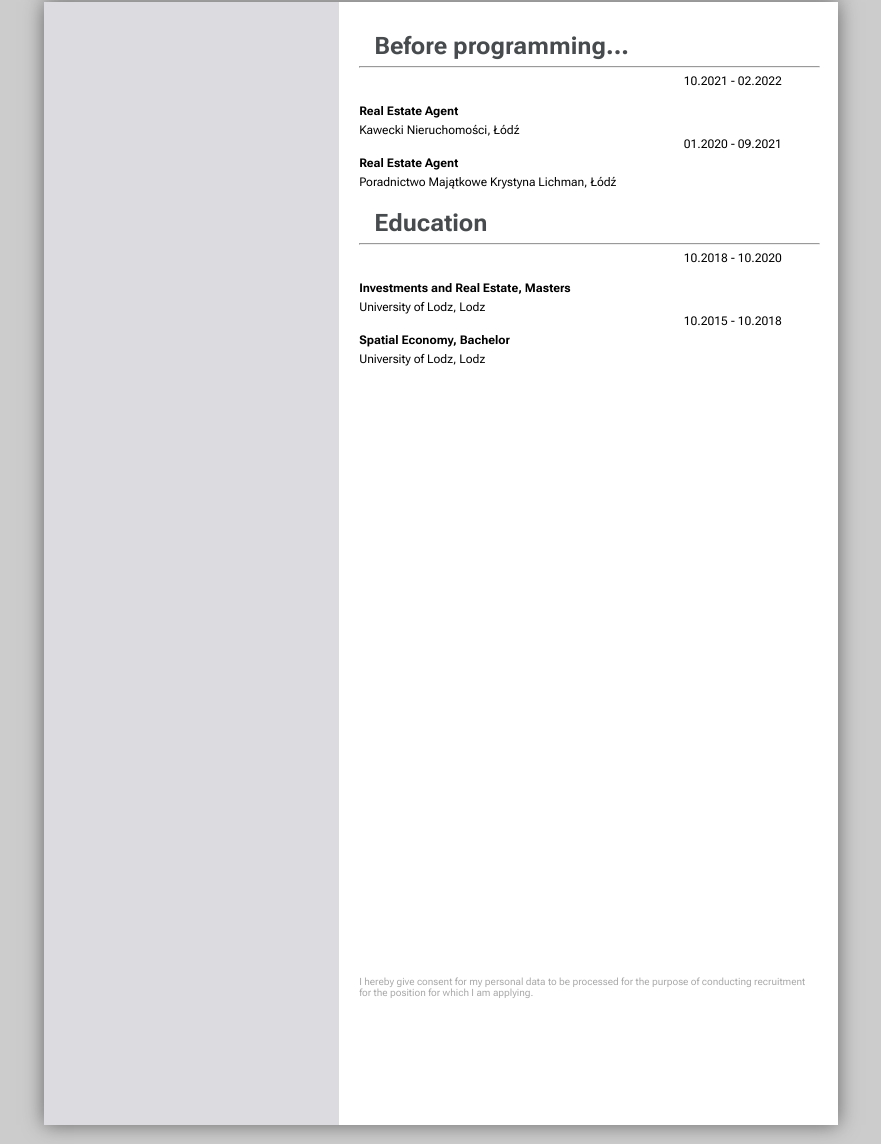
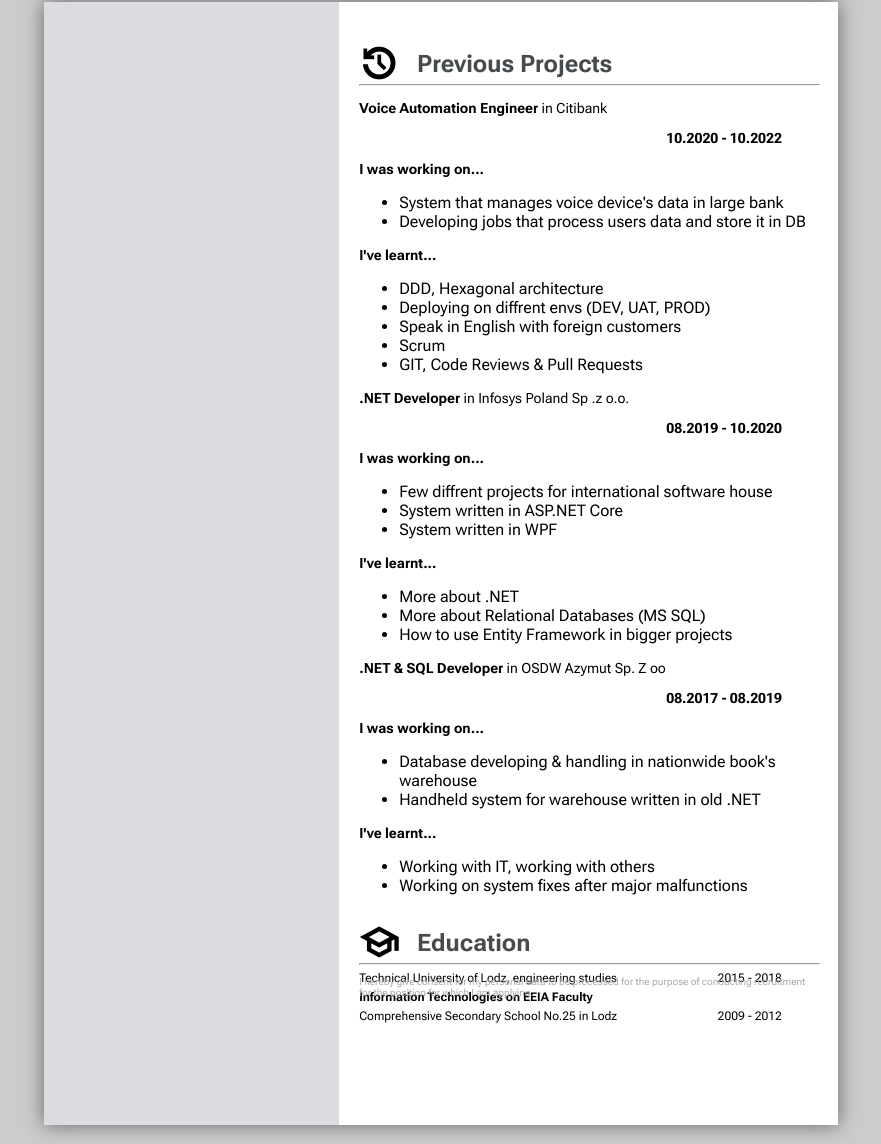
Before and after one commit to tirey93/cv_html, a plain HTML site: page index.html in a window 1280 px wide. Shown: the part 1147-2291 px from the top of the page, without its empty margins (199-1080 px from the left). Drawn offline with nearby package versions, Linux system fonts and the light colour scheme; a web font is replaced by a local one.

Commit message:
finished 2nd page

```diff
--- a/css/styles.css
+++ b/css/styles.css
@@ -156,6 +156,10 @@ body {
     .divide-bullets{
       display: flex;
     }
+    .divide-main {
+      display: flex;
+      justify-content: space-between;
+    }
     .consent{
       position: absolute;
       bottom: -1345px;
--- a/index.html
+++ b/index.html
@@ -152,12 +152,12 @@
             </div>
             <div>
               <span class="material-symbols-outlined content">work</span>
-              <span class="main-header">IT Experience</span>
+              <span class="main-header">Current Project</span>
               <hr class="line-divider"></hr>
             </div>
             <div>
               <h1>Junior Software Engineer <span style="font-weight: lighter;">in  Harman International</span></h1>
-                <h3 class="main-date-part">10.2023 - now</h3>
+                <h3 class="main-date-part">10.2022 - now</h3>
                 <h3>I am working on...</h3>
                 <div class="main-description">
                   <ul>
@@ -176,47 +176,6 @@
                   </ul>
                 </div>
             </div>
-            <!-- <div>
-              <span class="material-symbols-outlined content">school</span>
-              <span class="main-header">Technical Education</span>
-              <hr class="line-divider"></hr>
-            </div>
-            <div class="divide-main">
-              <div class="main-date-part">10.2023 - now</div>
-              <div>
-                <h3>Modern Business Applications Java/Jakarta EE<span style="font-weight: lighter;"> in  Technical University of Lodz</span></h3>
-                <div class="main-description">
-                  <ul>
-                    <li>OOP - including Classes, Inheritance, Memory Management, Annotations, Anonymous and Inner Classes, Lambda Expressions, Collections</li>
-                    <li>Architectures and Patterns - including Creational, Structural and Behavioral patterns</li>
-                    <li>Building Network Applications - including Servlet Containers, MVC pattern, EJB, Dependency Injection </li>
-                    <li>Multi-Access Information Systems - including Relational Databases(PostrgreSQL), ORM(JPA), Transactional Processing, REST Architecture</li>
-                  </ul>
-                </div>
-              </div>
-            </div> -->
-
-            <!-- <div class="main-header">Courses</div>
-            <hr class="line-divider"></hr>
-            <div class="divide-main">
-              <div class="main-date-part">08.2022</div>
-              <div>
-                <h4 style="margin-bottom: 5px;">“Design Patterns” <span style="font-weight: lighter;">on Udemy Platform</span></h4>
-              </div>
-            </div>
-            <div class="divide-main">
-              <div class="main-date-part">06.2022</div>
-              <div>
-                <h4 style="margin: 5px;">“Unit tests - Junit 5, Mockito 2,TDD” <span style="font-weight: lighter;">on Udemy Platform</span></h4>
-              </div>
-            </div>
-            <div class="divide-main">
-              <div class="main-date-part">06.2022</div>
-              <div>
-                <h4 style="margin: 5px;">"Java Course for the begginers - become a programmer” <span style="font-weight: lighter;">on Udemy Platform</span></h4>
-
-              </div>
-            </div> -->
 
             <div>
               <span class="material-symbols-outlined content">manufacturing</span>
@@ -224,17 +183,6 @@
               <hr class="line-divider"></hr>
             </div>
             <div class="divide-bullets">
-              <ul style="font-size: medium;">
-                <li>.NET 8</li>
-                <li>Domain Driven Design</li>
-                <li>CQRS</li>
-                <li>REST API</li>
-                <li>LINQ</li>
-                <li>Dependency Injection</li>
-                <li>Xunit, FluentAssertion, Moq</li>
-                <li>FluentValidation</li>
-                <li>AutoMapper</li>
-              </ul>
               <ul style="font-size: medium;">
                 <li>Angular v16</li>
                 <li>Reactive Forms</li>
@@ -244,8 +192,17 @@
                 <p></p>
                 <li>MS SQL</li>
                 <li>Swagger</li>
-                <li>Postman</li>
-                <li>XML & JSON</li>
+                <li>Docker</li>
+                <li>Jenkins</li>
+                <li>Git</li>
+              </ul>
+              <ul style="font-size: medium;">
+                <li>.NET 8</li>
+                <li>Domain Driven Design</li>
+                <li>CQRS</li>
+                <li>REST API</li>
+                <li>Xunit, FluentAssertion, Moq</li>
+                <li>FluentValidation</li>
               </ul>
             </div>
             <div>
@@ -267,39 +224,88 @@
         <article class="main-content">
           <article class="section main-content">
             <div style="margin-top: 30px;"></div>
+            <div>
+              <span class="material-symbols-outlined content">history</span>
+              <span class="main-header">Previous Projects</span>
+              <hr class="line-divider"></hr>
+            </div>
+            <div>
+              <h1>Voice Automation Engineer <span style="font-weight: lighter;">in Citibank</span></h1>
+                <h3 class="main-date-part">10.2020 - 10.2022</h3>
+                <h3>I was working on...</h3>
+                <div class="main-description">
+                  <ul>
+                    <li>System that manages voice device's data in large bank</li>
+                    <li>Developing jobs that process users data and store it in DB</li>
+                  </ul>
+                </div>
+                <h3>I've learnt...</h3>
+                <div class="main-description">
+                  <ul>
+                    <li>DDD, Hexagonal architecture</li>
+                    <li>Deploying on diffrent envs (DEV, UAT, PROD)</li>
+                    <li>Speak in English with foreign customers</li>
+                    <li>Scrum</li>
+                    <li>GIT, Code Reviews & Pull Requests</li>
+                  </ul>
+                </div>
+            </div>
+            <div>
+              <h1>.NET Developer <span style="font-weight: lighter;">in Infosys Poland Sp .z o.o.</span></h1>
+                <h3 class="main-date-part">08.2019 - 10.2020</h3>
+                <h3>I was working on...</h3>
+                <div class="main-description">
+                  <ul>
+                    <li>Few diffrent projects for international software house</li>
+                    <li>System written in ASP.NET Core</li>
+                    <li>System written in WPF</li>
+                  </ul>
+                </div>
+                <h3>I've learnt...</h3>
+                <div class="main-description">
+                  <ul>
+                    <li>More about .NET</li>
+                    <li>More about Relational Databases (MS SQL)</li>
+                    <li>How to use Entity Framework in bigger projects</li>
+                  </ul>
+                </div>
+            </div>
+            <div>
+              <h1>.NET & SQL Developer <span style="font-weight: lighter;">in OSDW Azymut Sp. Z oo</span></h1>
+                <h3 class="main-date-part">08.2017 - 08.2019</h3>
+                <h3>I was working on...</h3>
+                <div class="main-description">
+                  <ul>
+                    <li>Database developing & handling in nationwide book's warehouse</li>
+                    <li>Handheld system for warehouse written in old .NET</li>
+                  </ul>
+                </div>
+                <h3>I've learnt...</h3>
+                <div class="main-description">
+                  <ul>
+                    <li>Working with IT, working with others</li>
+                    <li>Working on system fixes after major malfunctions</li>
+                  </ul>
+                </div>
+            </div>
 
-            <div class="main-header">Before programming...</div>
-            <hr class="line-divider"></hr>
-            <div class="divide-main">
-              <div class="main-date-part">10.2021 - 02.2022</div>
-              <div>
-                <h4 style="margin-bottom: 5px;">Real Estate Agent</h4>
-                <span style="font-weight: lighter;">Kawecki Nieruchomości, Łódź</span>
-              </div>
+            <div>
+              <span class="material-symbols-outlined content">school</span>
+              <span class="main-header">Education</span>
+              <hr class="line-divider"></hr>
             </div>
             <div class="divide-main">
-              <div class="main-date-part">01.2020 - 09.2021</div>
               <div>
-                <h4 style="margin: 5px 0;">Real Estate Agent</h4>
-                <span style="font-weight: lighter;">Poradnictwo Majątkowe Krystyna Lichman, Łódź</span>
+                <span style="font-weight: lighter;">Technical University of Lodz, engineering studies</span>
+                <h4 style="margin: 5px 0;">Information Technologies on EEIA Faculty</h4>
               </div>
-            </div>
-
-            <div class="main-header">Education</div>
-            <hr class="line-divider"></hr>
-            <div class="divide-main">
-              <div class="main-date-part">10.2018 - 10.2020</div>
-              <div>
-                <h4 style="margin-bottom: 5px;">Investments and Real Estate, Masters</h4>
-                <span style="font-weight: lighter;">University of Lodz, Lodz</span>
-              </div>
+              <div class="main-date-part">2015 - 2018</div>
             </div>
             <div class="divide-main">
-              <div class="main-date-part">10.2015 - 10.2018</div>
               <div>
-                <h4 style="margin: 5px 0;">Spatial Economy, Bachelor</h4>
-                <span style="font-weight: lighter;">University of Lodz, Lodz</span>
+                <span style="font-weight: lighter;">Comprehensive Secondary School No.25 in Lodz</span>
               </div>
+              <div class="main-date-part">2009 - 2012</div>
             </div>
             <div class="consent">I hereby give consent for my personal data to be processed for the purpose of conducting recruitment for the position for which I am applying.</div>
           </article>
```
